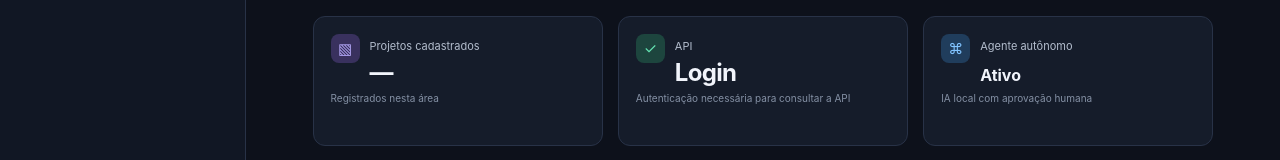
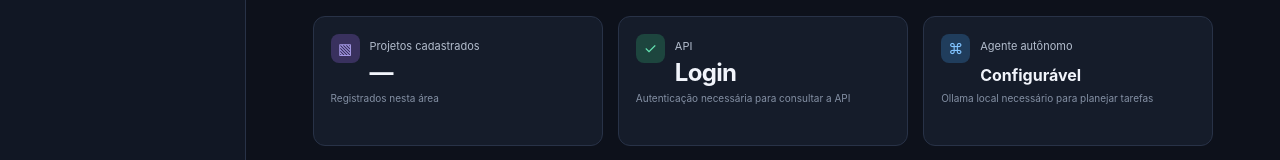
Before and after one commit to Stefany-viveiros/DevPilot-AI, a plain HTML site: page frontend/index.html in a window 1280 px wide. Shown: the part 424-584 px from the top of the page. Drawn offline with Linux system fonts and the light colour scheme; no server answers.

Commit message:
Deixa claro que o agente depende do Ollama local

```diff
--- a/frontend/index.html
+++ b/frontend/index.html
@@ -31,7 +31,7 @@
       <section class="metrics-grid" aria-label="Indicadores">
         <article class="metric-card"><span class="metric-icon purple">▧</span><span class="metric-label">Projetos cadastrados</span><strong id="project-count">—</strong><small>Registrados nesta área</small></article>
         <article class="metric-card"><span class="metric-icon green">✓</span><span class="metric-label">API</span><strong id="api-status">Verificando</strong><small id="api-detail">Conectando ao serviço</small></article>
-        <article class="metric-card"><span class="metric-icon blue">⌘</span><span class="metric-label">Agente autônomo</span><strong class="metric-soon">Ativo</strong><small>IA local com aprovação humana</small></article>
+        <article class="metric-card"><span class="metric-icon blue">⌘</span><span class="metric-label">Agente autônomo</span><strong class="metric-soon">Configurável</strong><small>Ollama local necessário para planejar tarefas</small></article>
       </section>
       <section class="projects-section" id="projetos">
         <div class="section-heading"><div><span class="eyebrow">SEU ESPAÇO</span><h2>Seus projetos</h2><p>Cadastre um projeto ou importe seus arquivos em ZIP.</p></div><div class="section-actions"><button class="secondary-button" id="open-project-form">+ Cadastro manual</button><button class="primary-button" id="open-import-form">Importar ZIP</button></div></div>
```
